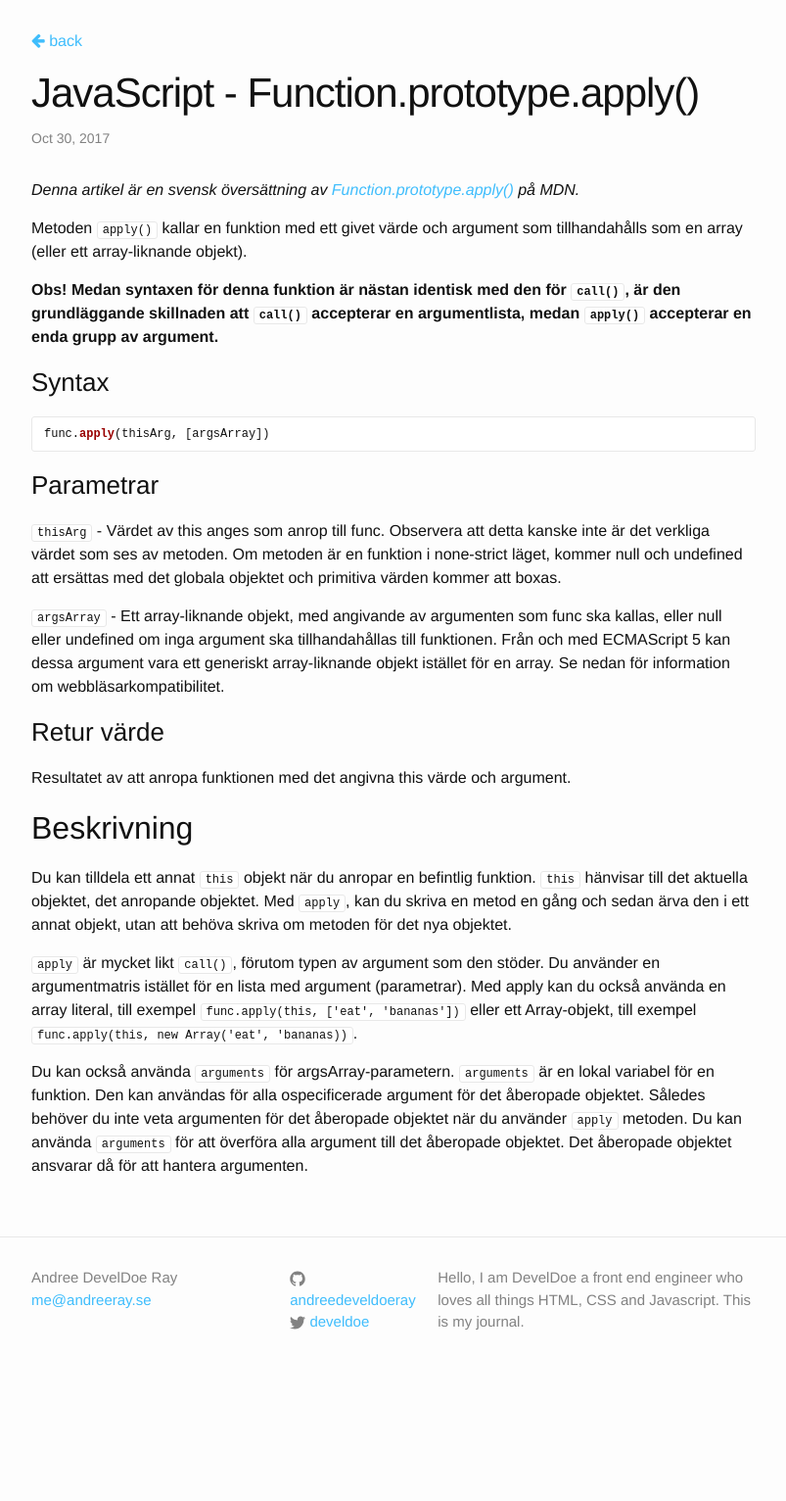
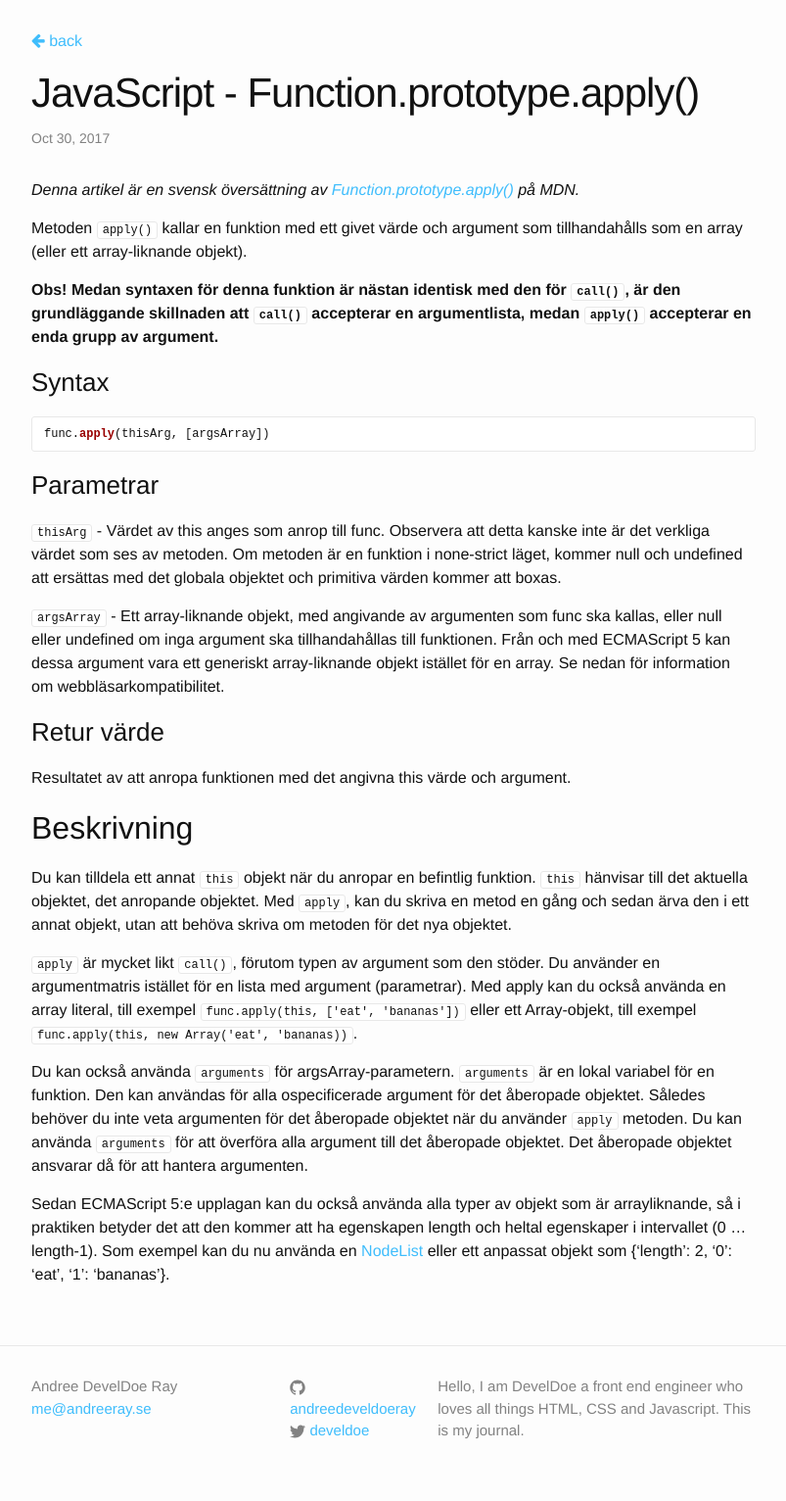
Before and after one commit to develdoe/develdoe.github.io, a Jekyll site: the page built from _posts/2017-10-30-javascript-function-prototype-apply.md, in a window 1280 px wide. Shown: the whole page at 98% size, without its empty margins (238-1041 px from the left). Built offline with Jekyll 4.4.1, drawn with Linux system fonts in a browser that asks for light colours; before the commit the page ends 1421 px from its top, so only the background shows below that.

Commit message:
Update 2017-10-30-javascript-function-prototype-apply.md

```diff
--- a/_posts/2017-10-30-javascript-function-prototype-apply.md
+++ b/_posts/2017-10-30-javascript-function-prototype-apply.md
@@ -32,3 +32,5 @@ Du kan tilldela ett annat `this` objekt när du anropar en befintlig funktion. `
 `apply` är mycket likt `call()`, förutom typen av argument som den stöder. Du använder en argumentmatris istället för en lista med argument (parametrar). Med apply kan du också använda en array literal, till exempel `func.apply(this, ['eat', 'bananas'])` eller ett Array-objekt, till exempel `func.apply(this, new Array('eat', 'bananas))`.
 
 Du kan också använda `arguments` för argsArray-parametern. `arguments` är en lokal variabel för en funktion. Den kan användas för alla ospecificerade argument för det åberopade objektet. Således behöver du inte veta argumenten för det åberopade objektet när du använder `apply` metoden. Du kan använda `arguments` för att överföra alla argument till det åberopade objektet. Det åberopade objektet ansvarar då för att hantera argumenten.
+
+Sedan ECMAScript 5:e upplagan kan du också använda alla typer av objekt som är arrayliknande, så i praktiken betyder det att den kommer att ha egenskapen length och heltal egenskaper i intervallet (0 ... length-1). Som exempel kan du nu använda en [NodeList](https://developer.mozilla.org/en-US/docs/Web/API/NodeList) eller ett anpassat objekt som {'length': 2, '0': 'eat', '1': 'bananas'}.
```
